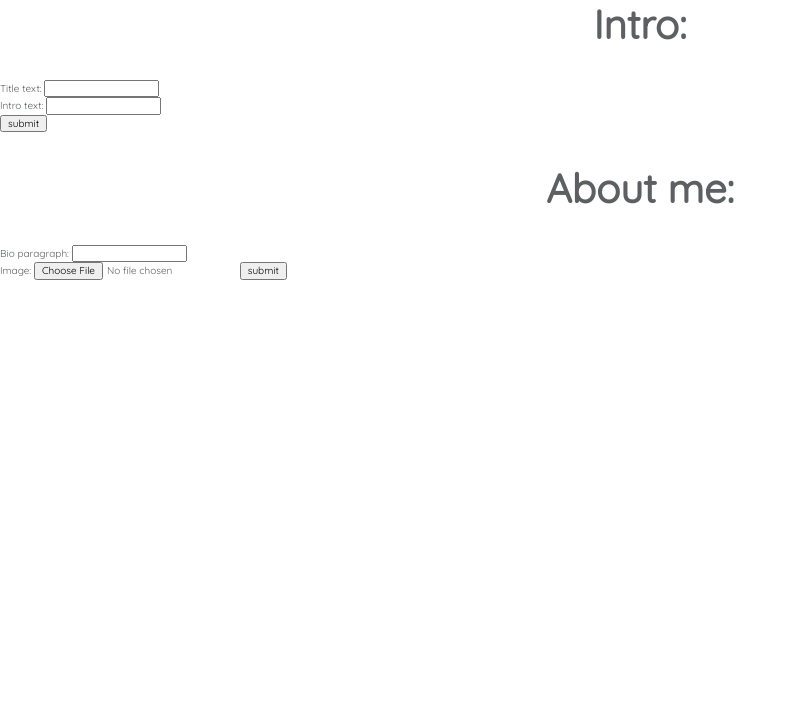
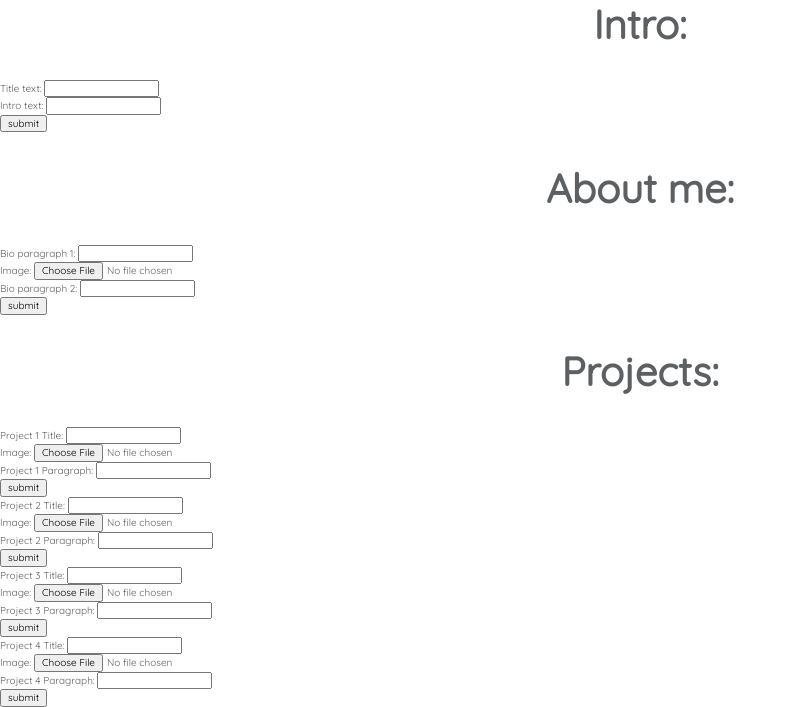
Before and after one commit to robertkieronreeves/Portfolio, a PHP site: page /dashboard.php in a window 1280 px wide. Shown: the part 120-827 px from the top of the page, without its empty margins (0-797 px from the left). Before the commit the page ends 400 px from the top, so only its background shows below. Run offline with PHP 8.4, Linux system fonts and the light colour scheme; some web fonts are replaced.

Commit message:
added html for the forms and dashboard

```diff
--- a/dashboard.php
+++ b/dashboard.php
@@ -20,14 +20,45 @@
                     <input type="submit" name="Submit All" value="submit">
         </form>
         <form action="upload.php" method="post" enctype="multipart/form-data">
-
             <h2>About me:</h2>
-            Bio paragraph:
+                Bio paragraph 1:
                     <input name="bio_paragraph" input type="text"><br>
                 Image:
-                <input type="file" name="fileToUpload" id="fileToUpload">
+                    <input type="file" name="fileToUpload" id="fileToUpload"><br>
+                Bio paragraph 2:
+                    <input name="bio_paragraph_2" input type="text"><br>
                     <input type="submit" name="Submit All" value="submit">
+        </form>
         <form action="upload.php" method="post" enctype="multipart/form-data">
-
+            <h2>Projects:</h2>
+                Project 1 Title:
+                    <input name="project_title" input type="text"><br>
+                Image:
+                    <input type="file" name="fileToUpload" id="fileToUpload"><br>
+                Project 1 Paragraph:
+                    <input name="project_paragraph" input type="text"><br>
+                    <input type="submit" name="Submit All" value="submit"><br>
+                Project 2 Title:
+                    <input name="project_title" input type="text"><br>
+                Image:
+                    <input type="file" name="fileToUpload" id="fileToUpload"><br>
+                Project 2 Paragraph:
+                    <input name="project_paragraph" input type="text"><br>
+                    <input type="submit" name="Submit All" value="submit"><br>
+                Project 3 Title:
+                    <input name="project_title" input type="text"><br>
+                Image:
+                    <input type="file" name="fileToUpload" id="fileToUpload"><br>
+                Project 3 Paragraph:
+                    <input name="project_paragraph" input type="text"><br>
+                    <input type="submit" name="Submit All" value="submit"><br>
+                Project 4 Title:
+                    <input name="project_title" input type="text"><br>
+                Image:
+                    <input type="file" name="fileToUpload" id="fileToUpload"><br>
+                Project 4 Paragraph:
+                    <input name="project_paragraph" input type="text"><br>
+                    <input type="submit" name="Submit All" value="submit"><br>
+        </form>
 </body>
 </html>
```
Lines whose indentation alone changed are shown as unchanged.
